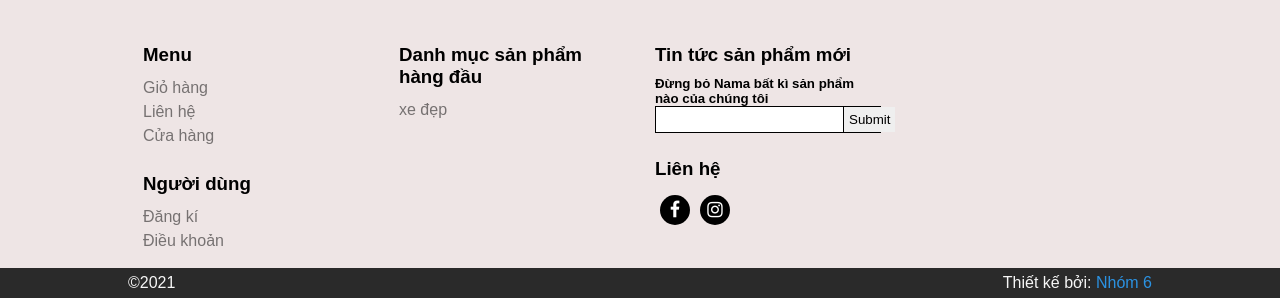
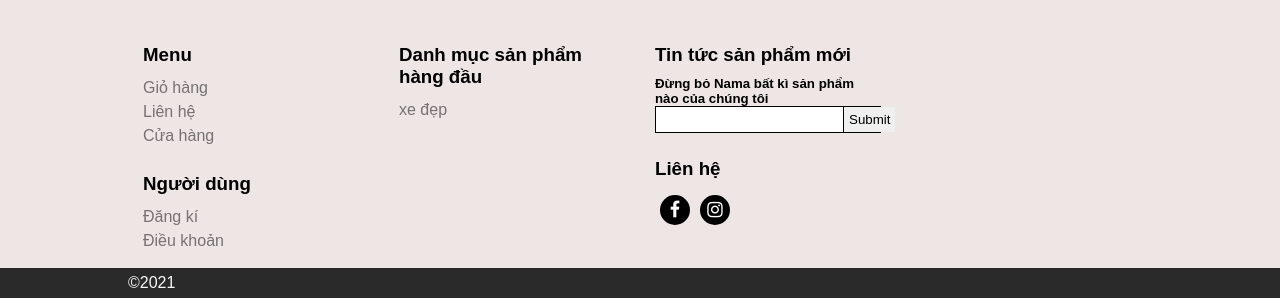
Before and after one commit to CongThuan02/btl_php, a PHP site: page /index.php in a window 1280 px wide. Shown: the part 888-1186 px from the top of the page. Run offline with PHP 8.4, Linux system fonts and the light colour scheme; data comes from the database, SQL or seed files in the repository; data that the repository does not hold is empty; some libraries are stand-ins or nearby versions.

Commit message:
git push

```diff
--- a/footer.php
+++ b/footer.php
@@ -126,12 +126,7 @@
         <span>
             &copy;2021
         </span>
-        <span>
-            Thiết kế bởi:
-            <a href="#">
-                Nhóm 6
-            </a>
-        </span>
+
     </div>
 </div>
 <div class="progress-wrap">
```
